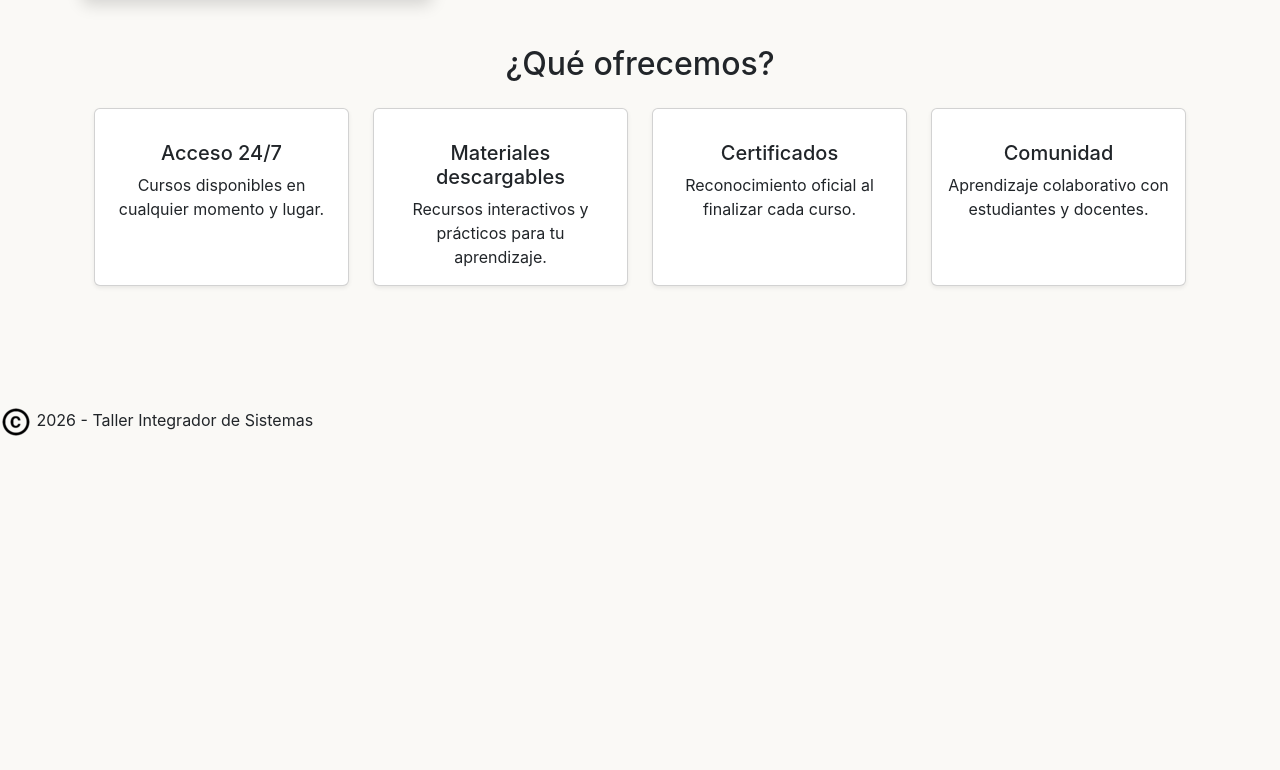
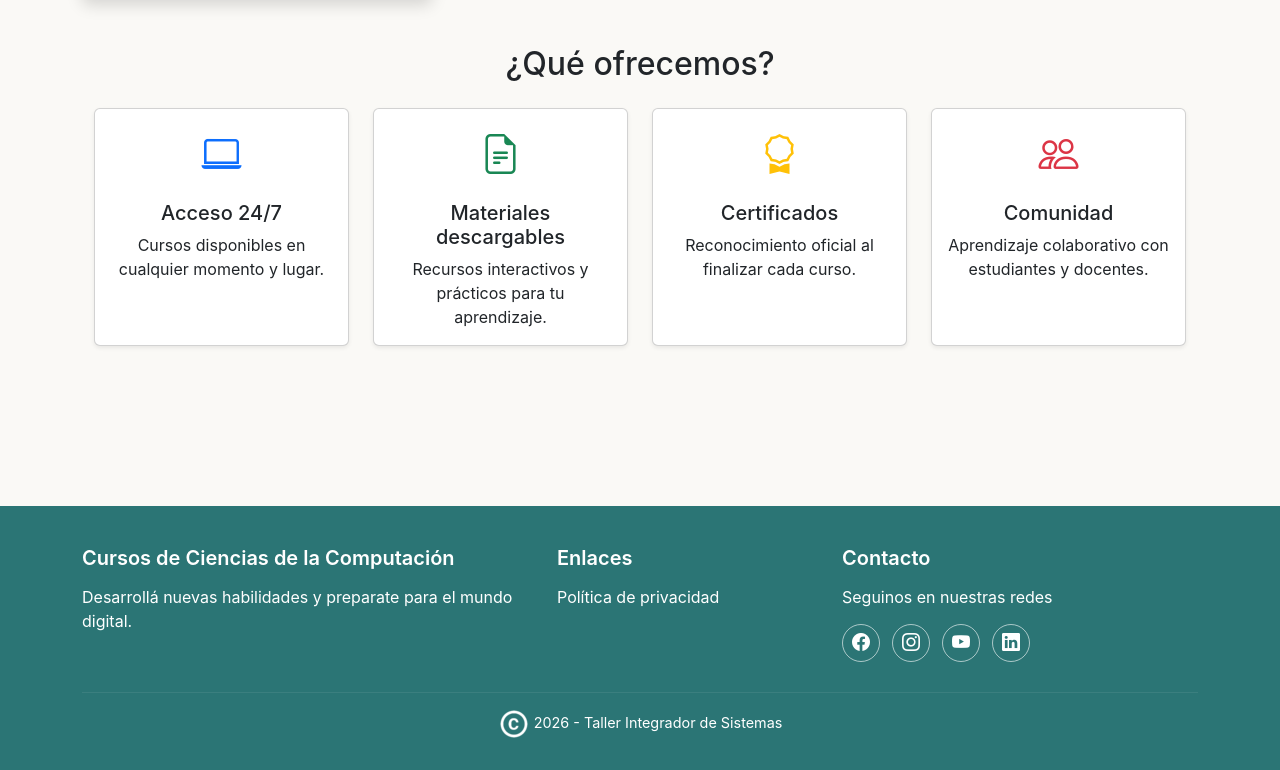
Before and after one commit to wnores/proyectoTIS, a plain HTML site: page acercaDe.html in a window 1280 px wide. Shown: the part 675-1445 px from the top of the page. Before the commit the page ends 1129 px from the top, so only its background shows below. Drawn offline with nearby package versions, Linux system fonts and the light colour scheme.

Commit message:
Footer e ícono copy
Unifica footer en las páginas Acerca de y Catálogo. Coloca ícono de copy en la página de inicio y cambia su color a blanco

```diff
--- a/acercaDe.html
+++ b/acercaDe.html
@@ -4,6 +4,7 @@
     <meta charset="UTF-8">
     <meta name="viewport" content="width=device-width, initial-scale=1.0">
     <link rel="stylesheet" href="https://cdn.jsdelivr.net/npm/bootstrap@5.3.3/dist/css/bootstrap.min.css">
+    <link rel="stylesheet" href="https://cdn.jsdelivr.net/npm/bootstrap-icons@1.11.3/font/bootstrap-icons.min.css">
     <link rel="stylesheet" href="styles/estilos.css">
     <title> - | Acerca de</title>
 </head>
@@ -113,11 +114,97 @@
 
 
      </main>
-     <footer>
-        <div>
-    <p><img src="recursos/iconos/derechosAutor.png" alt="copyrihgt"> 2026 - Taller Integrador de Sistemas</p>
-    </div>
-</footer>
+
+     <!-- FOOTER -->
+    <footer class="footer">
+
+        <div class="container">
+
+            <div class="row">
+
+
+                <!-- Información -->
+                <div class="col-lg-5">
+
+                    <h5>Cursos de Ciencias de la Computación</h5>
+
+                    <p>
+                        Desarrollá nuevas habilidades
+                        y preparate para el mundo digital.
+                    </p>
+
+                </div>
+
+
+                <!-- Enlaces -->
+                <div class="col-lg-3">
+
+                    <h5>Enlaces</h5>
+
+                    <a href="politicaDePrivacidad.html">
+                        Política de privacidad
+                    </a>
+
+                </div>
+
+
+                <!-- Contacto -->
+                <div class="col-lg-4">
+
+                    <h5>Contacto</h5>
+
+                    <p>
+                        Seguinos en nuestras redes
+                    </p>
+
+                    <div class="footer-social">
+
+                        <a href="https://www.facebook.com/"
+                            target="_blank"
+                            rel="noopener noreferrer"
+                            aria-label="Facebook">
+                            <i class="bi bi-facebook"></i>
+                        </a>
+
+                        <a href="https://www.instagram.com/"
+                            target="_blank"
+                            rel="noopener noreferrer"
+                            aria-label="Instagram">
+                            <i class="bi bi-instagram"></i>
+                        </a>
+
+                        <a href="https://www.youtube.com/"
+                            target="_blank"
+                            rel="noopener noreferrer"
+                            aria-label="YouTube">
+                            <i class="bi bi-youtube"></i>
+                        </a>
+
+                        <a href="https://www.linkedin.com/"
+                            target="_blank"
+                            rel="noopener noreferrer"
+                            aria-label="LinkedIn">
+                            <i class="bi bi-linkedin"></i>
+                        </a>
+
+                    </div>
+
+                </div>
+
+            </div>
+
+
+            <hr>
+
+
+            <p class="footer-copy">
+                <img src="recursos/iconos/derechosAutor.png" alt="copyrihgt"> 2026 - Taller Integrador de Sistemas
+            </p>
+
+
+        </div>
+
+    </footer>
 <script src="https://cdn.jsdelivr.net/npm/bootstrap@5.3.3/dist/js/bootstrap.bundle.min.js"></script>
 </body>
 </html>
--- a/styles/estilos.css
+++ b/styles/estilos.css
@@ -324,6 +324,7 @@ body {
     text-align: center;
     margin: 0;
     font-size: 0.9rem;
+    filter: brightness(0) invert(1);
 }
 
 .footer-social {
```
Also changed, not shown: catalogo.html (+91 -5 lines), index.html (+2 -1 lines).
